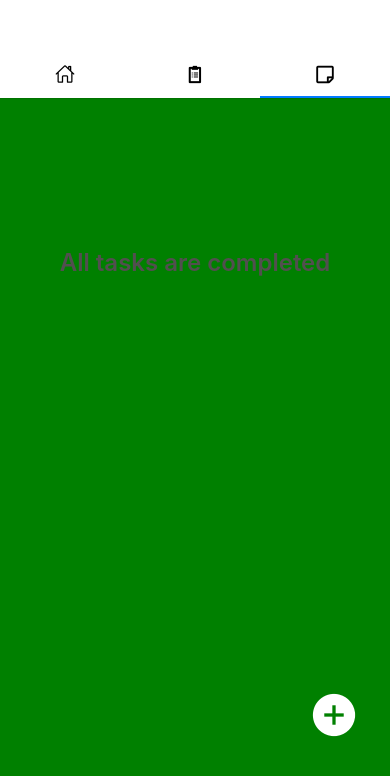
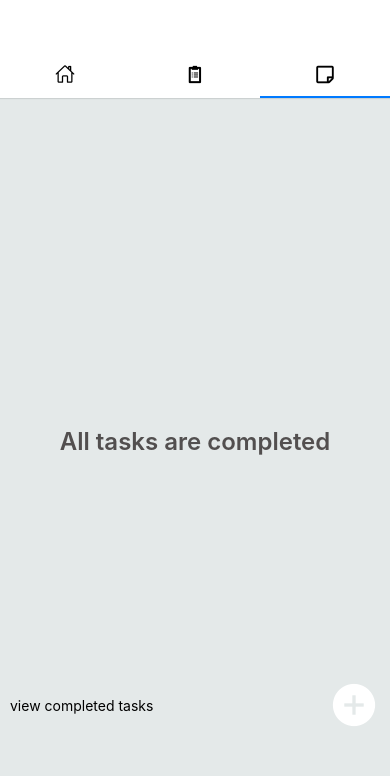
Before and after one commit to Blackmile/TodoAppv2, a React Native app: screen /Todo in a window 390 px wide. Shown: the top 776 px of the page. Built offline with nearby package versions, Linux system fonts and the light colour scheme.

Commit message:
fix the flatlist to display last item first, added the finished task component

```diff
--- a/src/Todo.js
+++ b/src/Todo.js
@@ -1,15 +1,17 @@
-import { FlatList, Pressable, StyleSheet, View } from 'react-native'
+import { FlatList, Pressable, StyleSheet, Text, View } from 'react-native'
 import Ionicons from '@expo/vector-icons/Ionicons';
 import { useState } from 'react'
 import EmptyList from './components/EmptyList';
 import TodoCard from './components/TodoCard';
 import TodoInput from './components/TodoInput';
+import DoneTask from './components/DoneTask';
 
 const Todo = () => {
 
   const [taskItems, setTaskItems] = useState([])
   const [modalVisible, setModalVisible] = useState(false);
-
+  const [isVisible, setIsVisible] = useState(false)
+  const [count, setCount] = useState([])
   const handleAddTask = (task) => {
       setTaskItems((currTask) => [...currTask, {text: task, id: Math.random().toString()}])
       setModalVisible(!modalVisible)
@@ -21,15 +23,31 @@ const Todo = () => {
     alert('you deleted task')
   }
 
+  const completeTask = (id, text) => {
+    setCount(text)
+    setTaskItems(currTask => (currTask.filter((task) => task.id !== id)))
+    console.log(count, 'i am count')
+  }
+
+
 
   return (
     <View style={styles.container}>
-      <FlatList ListEmptyComponent={<EmptyList/>} data={taskItems} renderItem={({item}) => (<TodoCard id={item.id} text={item.text} onDelete={deleteTask} onCheck />)} />
-      <View style={styles.addBtn}>
-        <Pressable onPress={()=>{console.log('pressed'), setModalVisible(true)} }>
-          <Ionicons name="add-circle-sharp" size={52} color="white" />
-        </Pressable>
+      <FlatList ListEmptyComponent={<EmptyList/>} data={[...taskItems].reverse()} renderItem={({item}) => (<TodoCard id={item.id} text={item.text} onDelete={deleteTask} onCheck={completeTask} />)}
+      contentContainerStyle={taskItems.length === 0 && {flex: 1}} />
+      <View style={styles.footer} >
+        <View style={styles.doneTask} >
+          <Pressable onPress={() => {console.log('pressed for dropdown'), setIsVisible(true)}}>
+            <Text>view completed tasks</Text>
+          </Pressable>
+        </View>
+        <View style={styles.addBtn}>
+          <Pressable onPress={()=>{console.log('pressed'), setModalVisible(true)} }>
+            <Ionicons name="add-circle-sharp" size={52} color="white" />
+          </Pressable>
+        </View>
       </View>
+      <DoneTask onOpen={isVisible} onClose ={() => setIsVisible(false)} numTask={count.length}/>
       <TodoInput onCancel={() => setModalVisible(false)} onDone={handleAddTask} onVisible={modalVisible} onRequest={() => setModalVisible(false)}  />
     </View>
   )
@@ -39,14 +57,21 @@ export default Todo
 
 const styles = StyleSheet.create({
   container: {
-    backgroundColor: 'green',
-    display: 'flex',
+    backgroundColor: '#E4E9E9',
     flex: 1,
   },
   addBtn:{
+    right: 30,
+  },
+  footer: {
+    flexDirection: 'row',
+    justifyContent:'space-between',
+    alignItems:'center',
+    width: 400,
     position: 'absolute',
     bottom: 100,
-    right: 30,
+    margin: 10,
   },
+  doneTask: {},
 
 })
```
